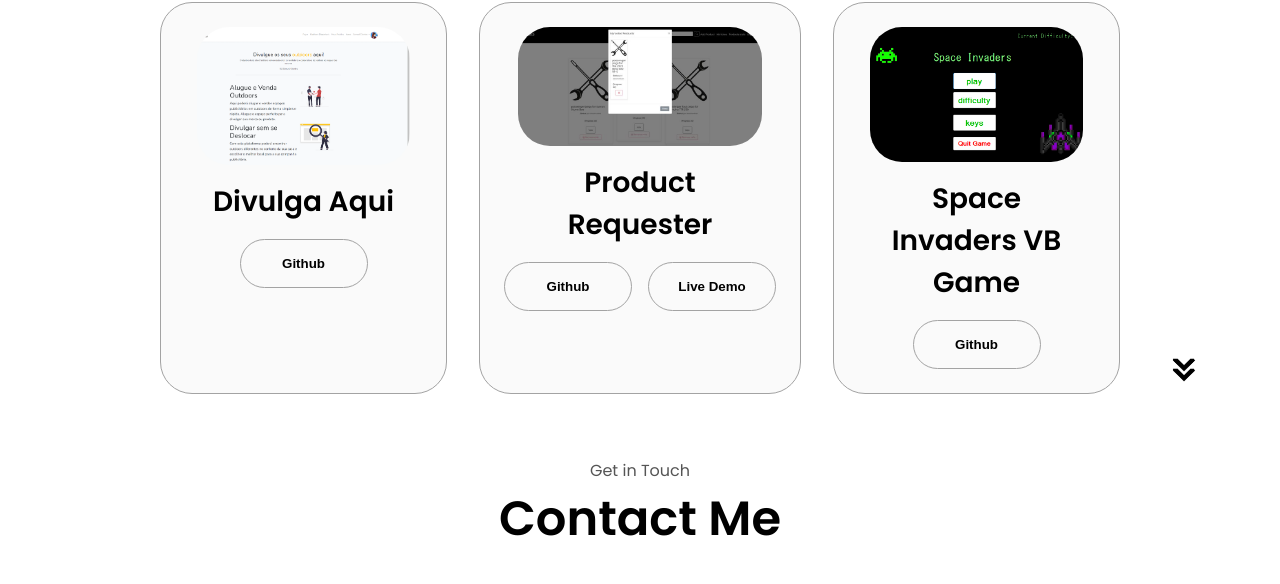
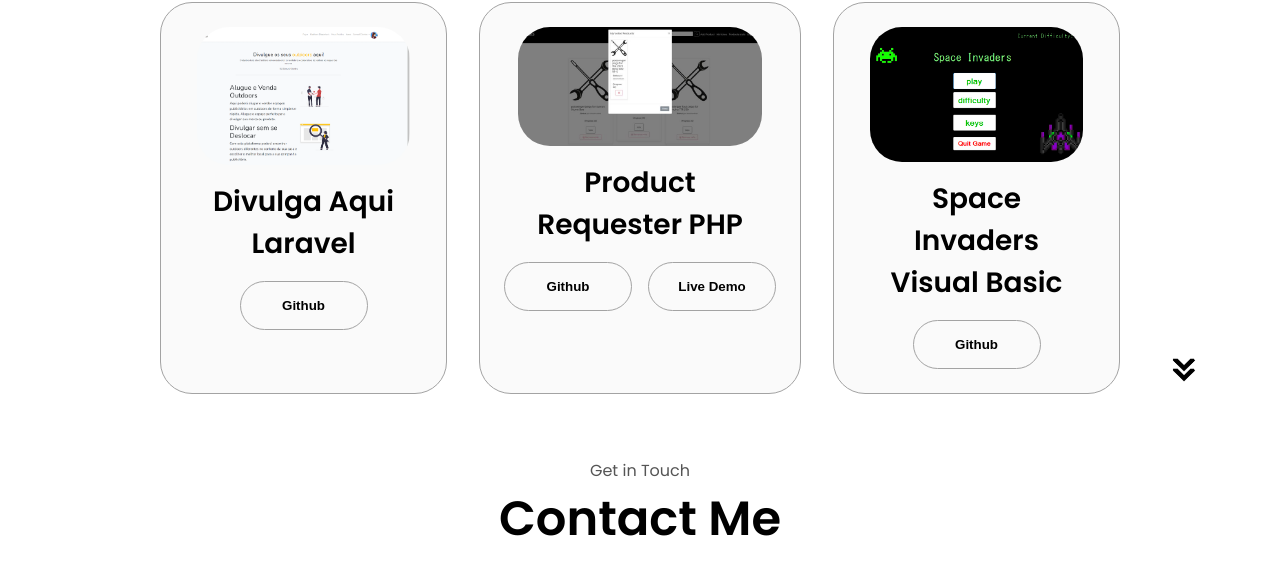
Before and after one commit to printfDamian/portfolio, a plain HTML site: page index.html in a window 1280 px wide. Shown: the part 2591-3175 px from the top of the page. Drawn offline with Linux system fonts and the light colour scheme.

Commit message:
Technologies used

```diff
--- a/index.html
+++ b/index.html
@@ -275,7 +275,7 @@
                 class="project-img"
               />
             </div>
-            <h2 class="experience-sub-title project-title">Divulga Aqui</h2>
+            <h2 class="experience-sub-title project-title">Divulga Aqui Laravel</h2>
             <div class="btn-container">
               <a href="https://github.com/printfDamian/Divulgaqui" target="_blank">
                 <button
@@ -283,8 +283,6 @@
                 Github
               </button>
               </a>
-
-
             </div>
           </div>
           <div class="details-container color-container">
@@ -295,7 +293,7 @@
                 class="project-img"
               />
             </div>
-            <h2 class="experience-sub-title project-title">Product Requester</h2>
+            <h2 class="experience-sub-title project-title">Product Requester PHP</h2>
             <div class="btn-container">
               <a href="https://github.com/JoaoMaia30955/Product-Requester" target="_blank">
                 <button
@@ -320,7 +318,7 @@
                 class="project-img"
               />
             </div>
-            <h2 class="experience-sub-title project-title">Space Invaders VB Game</h2>
+            <h2 class="experience-sub-title project-title">Space Invaders Visual Basic</h2>
             <div class="btn-container">
               <a href="https://github.com/printfDamian/MyGame" target="_blank">
                 <button
```
